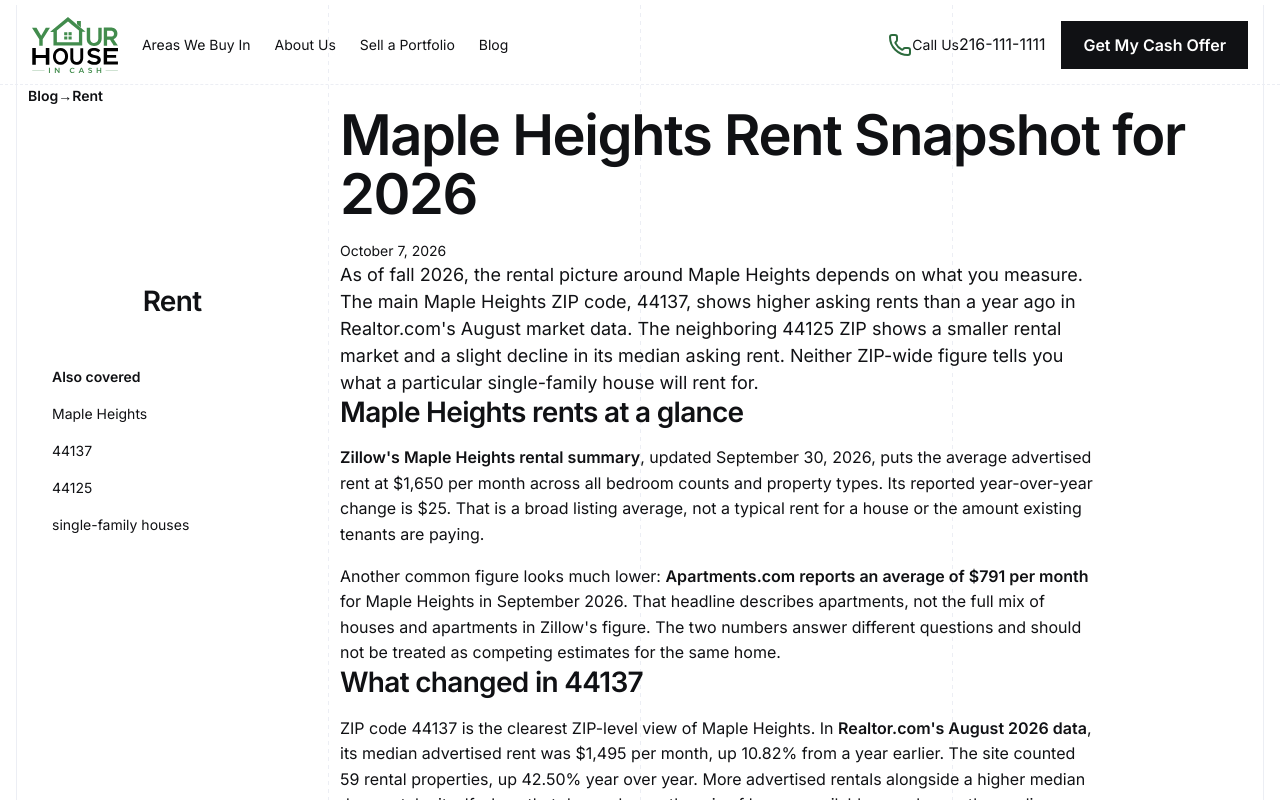
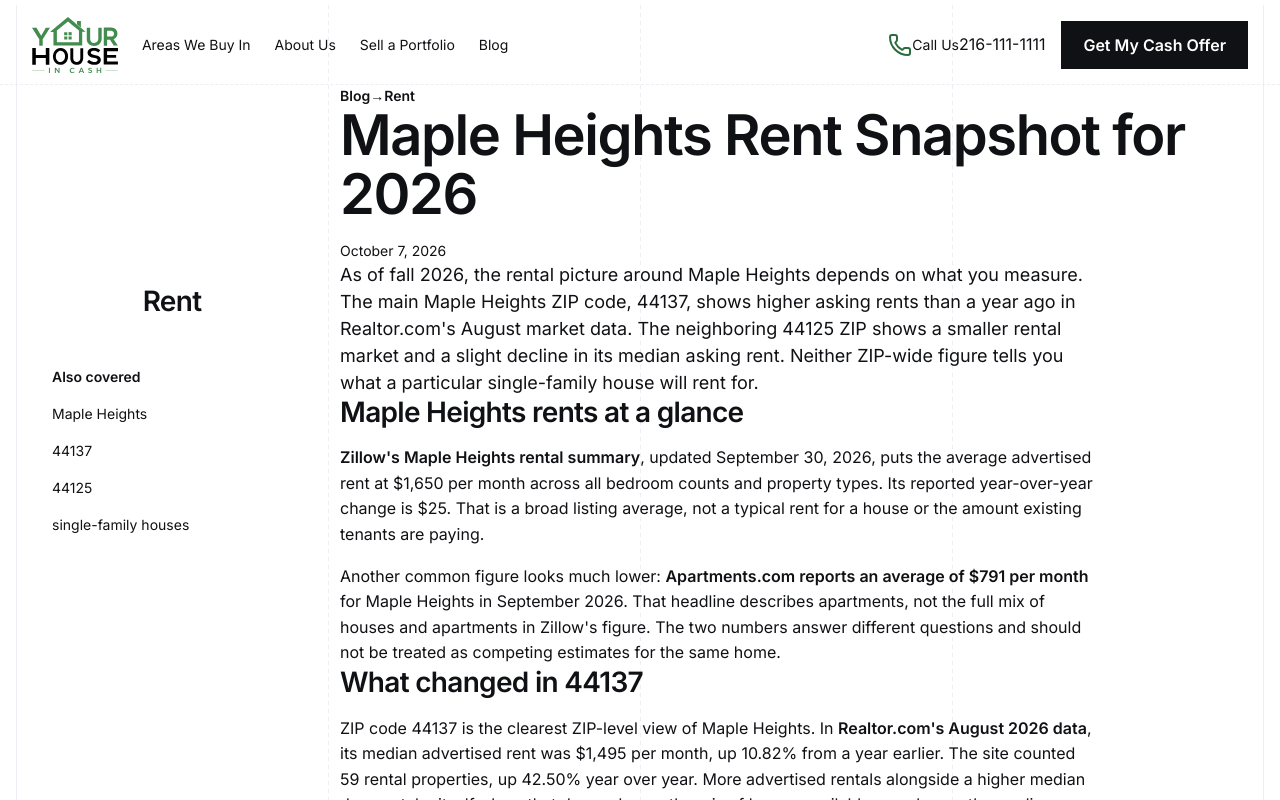
Before and after one commit to YHICAdmin/your-house-in-cash, a Next.js app: page /blog/maple-heights-rental-market-snapshot-2026 in a window 1280 px wide. Shown: the top 800 px of the page. Built offline with nearby package versions, Linux system fonts and the light colour scheme.

Commit message:
Align blog breadcrumbs with article title

```diff
--- a/project-documentation/website-specification/blog/blog-article-page.md
+++ b/project-documentation/website-specification/blog/blog-article-page.md
@@ -31,7 +31,7 @@
 
 ## Layout
 
-- Place Breadcrumbs within the Content Container above the Article Header.
+- Place Breadcrumbs within the Content Container above the Article Header. On Desktop, start Breadcrumbs at Grid Column `4`, aligned with the Article Title, Publication Date, and Article Body. On Tablet and Mobile, keep Breadcrumbs at the full-width content edge.
 - Use `L` (`32px`) of space below the Header before Breadcrumbs, then `2XL` (`64px`) between Breadcrumbs and the Article Header on Desktop and Tablet. On Mobile, use `XL` (`48px`) between Breadcrumbs and the Article Header.
 
 ## Breadcrumb Trail
--- a/src/components/blog/blog-article.module.css
+++ b/src/components/blog/blog-article.module.css
@@ -32,6 +32,7 @@
 }
 
 @media (min-width: 1200px) {
+  .breadcrumbs { grid-column: 4 / -1; }
   .articleHeader { grid-column: 4 / -1; }
   .topics { grid-column: 1 / span 3; grid-row: 2; margin-top: var(--spacing-xl); }
   .body { grid-column: 4 / -1; grid-row: 2; margin-top: var(--spacing-xl); }
```
